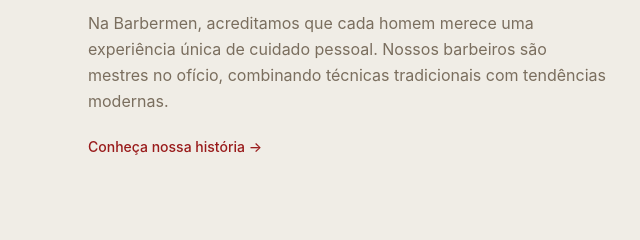
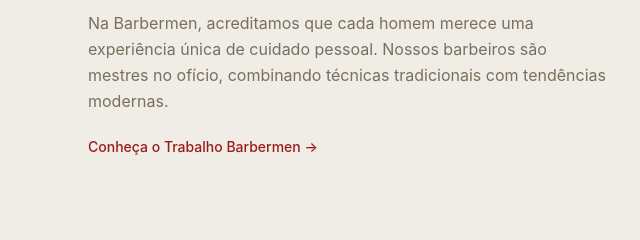
Before and after one commit to dgilmourcode/barbermen, an Astro site: page / in a window 1280 px wide. Shown: the part 1860-2100 px from the top of the page, 0-640 px from the left. Built offline with nearby package versions, Linux system fonts and the light colour scheme; Astro itself is replaced by a stand-in of ours.

Commit message:
feat: update sobre link to 'Conheça o Trabalho Barbermen'

```diff
--- a/src/components/HomeClient.tsx
+++ b/src/components/HomeClient.tsx
@@ -166,7 +166,7 @@ export default function Home() {
                 combinando técnicas tradicionais com tendências modernas.
               </p>
               <Link href="/quem-somos" className="text-sm font-medium text-red hover:text-red-dark transition-colors duration-200">
-                Conheça nossa história →
+                Conheça o Trabalho Barbermen →
               </Link>
             </motion.div>
 
```
